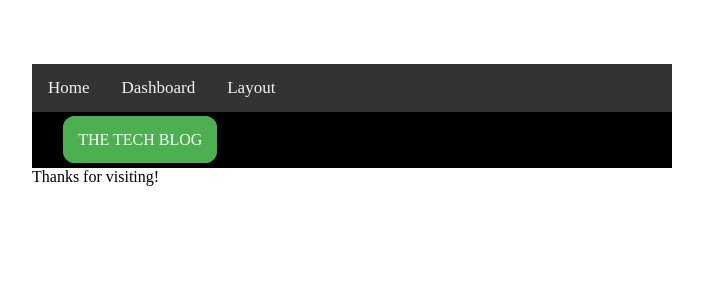
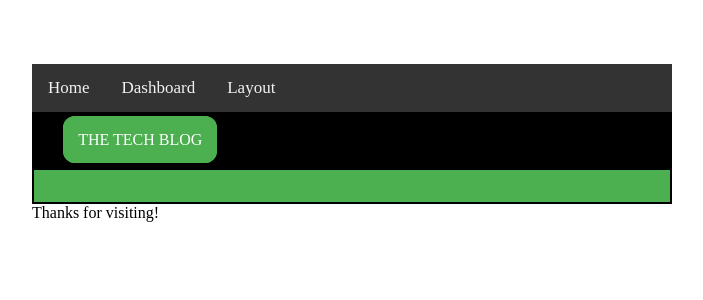
Before and after one commit to Manjula85/CMS-blog-Manjula, a Node server app: page / in a window 1280 px wide. Shown: the top 300 px of the page, without its empty margins (288-991 px from the left). Run offline with Node 20, Linux system fonts and the light colour scheme; some libraries are stand-ins or nearby versions.

Commit message:
created the blog-post partial

```diff
--- a/package.json
+++ b/package.json
@@ -5,7 +5,8 @@
   "main": "index.js",
   "scripts": {
     "test": "jest",
-    "start": "node server.js"
+    "start": "node server.js",
+    "seeds": "node seeds/index.js"
   },
   "repository": {
     "type": "git",
--- a/public/stylesheets/style.css
+++ b/public/stylesheets/style.css
@@ -46,9 +46,14 @@
 
 /*Content*/
 .post_title{
+  color: white;
+  background-color: black;
 
 }
 
-.post_content{
-
+.post_container{
+  background-color: #4CAF50;
+  color: black;
+  border: 2px black solid;
+  padding: 2%;
 }
--- a/views/homepage.handlebars
+++ b/views/homepage.handlebars
@@ -1,4 +1,3 @@
-<article >
-    <div class='post_title'></div>
-    <div class='post_content'></div>
-</article >
+<div style="background-color: #4CAF50;">
+    {{>blog-post post}}
+</div>
--- /dev/null
+++ b/views/partials/blog-post.handlebars
@@ -0,0 +1,6 @@
+<article class='post_container'>
+    <header class='post_title'></header>
+    <section style="margin-top: 1%;">
+        {{content}}
+    </section>
+</article>
```
